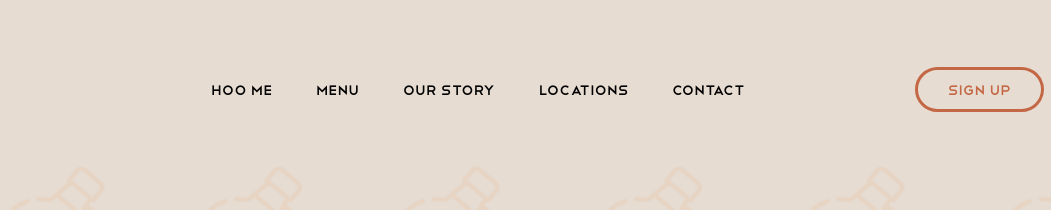
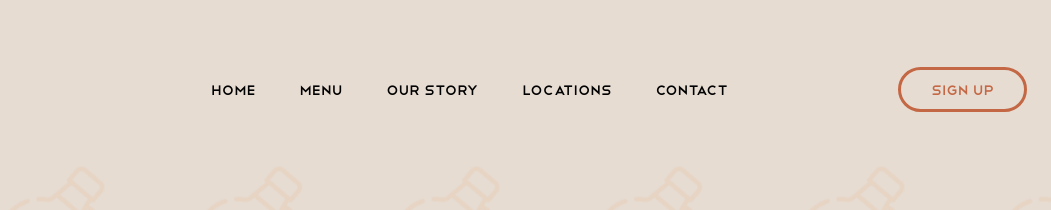
Before and after one commit to AmeerBamigbayan/Restaurant-Landing-Page, a plain HTML site: page index.html in a window 1280 px wide. Shown: the top 210 px of the page, 229-1280 px from the left. Drawn offline with Linux system fonts and the light colour scheme.

Commit message:
Update index.html

```diff
--- a/index.html
+++ b/index.html
@@ -18,7 +18,7 @@
          <img src="logo.png" alt="">
         </div>
           <ul>
-              <li><a href="#">HOo ME</a></li>
+              <li><a href="#">HOME</a></li>
               <li><a href="#">MENU</a></li>
               <li><a href="#">OUR STORY</a></li>
               <li><a href="#">LOCATIONS</a></li>
```
